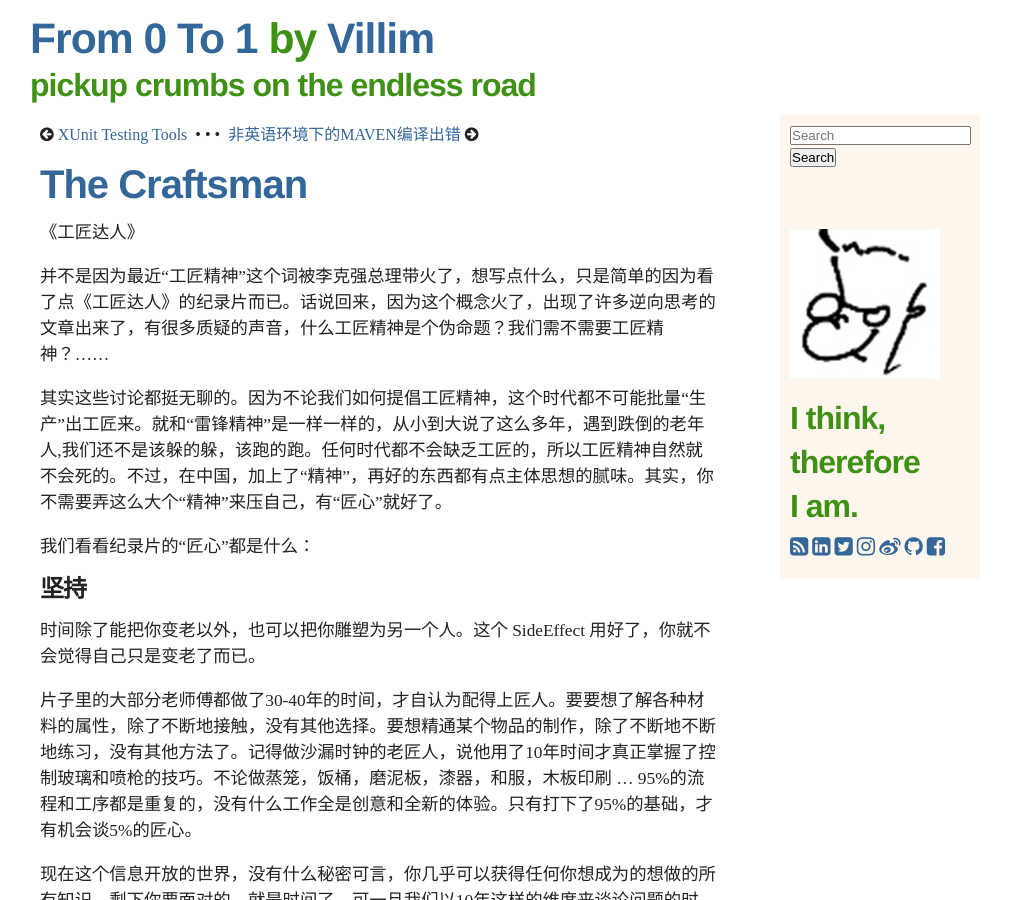
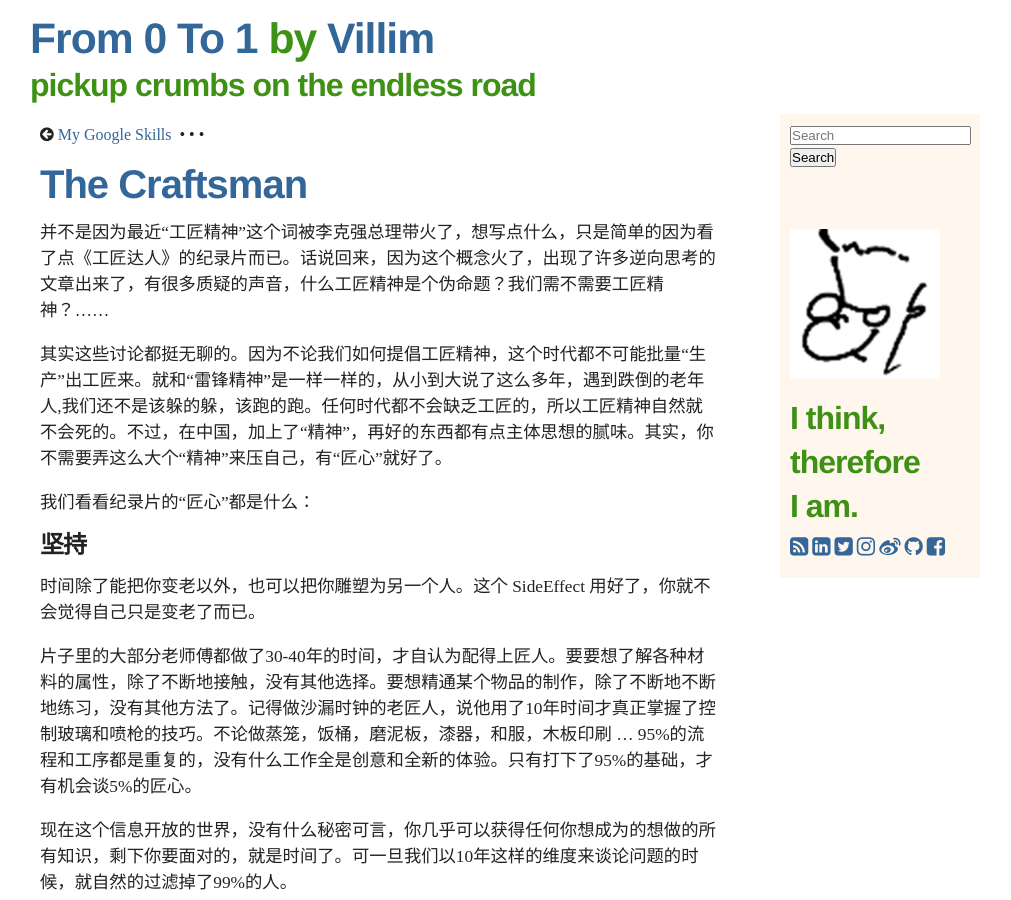
Before and after one commit to villim/villim.github.io, a Jekyll site: the page built from _posts/2016-03-21-the-craftsman.md, in a window 1280 px wide and 900 px high. Shown: the whole window, without its empty margins (135-1146 px from the left). Built offline with Jekyll 4.4.1, drawn with Linux system fonts in a browser that asks for light colours; nearby versions of some CDN libraries; some of the changed text lies outside the part shown.

Commit message:
Rename file

```diff
--- a/_posts/2010-03-21-the-craftsman.md
+++ b/_posts/2016-03-21-the-craftsman.md
@@ -2,8 +2,6 @@
 title: The Craftsman
 layout: post
 ---
-
-《工匠达人》
 
 并不是因为最近“工匠精神”这个词被李克强总理带火了，想写点什么，只是简单的因为看了点《工匠达人》的纪录片而已。话说回来，因为这个概念火了，出现了许多逆向思考的文章出来了，有很多质疑的声音，什么工匠精神是个伪命题？我们需不需要工匠精神？......
 
```
